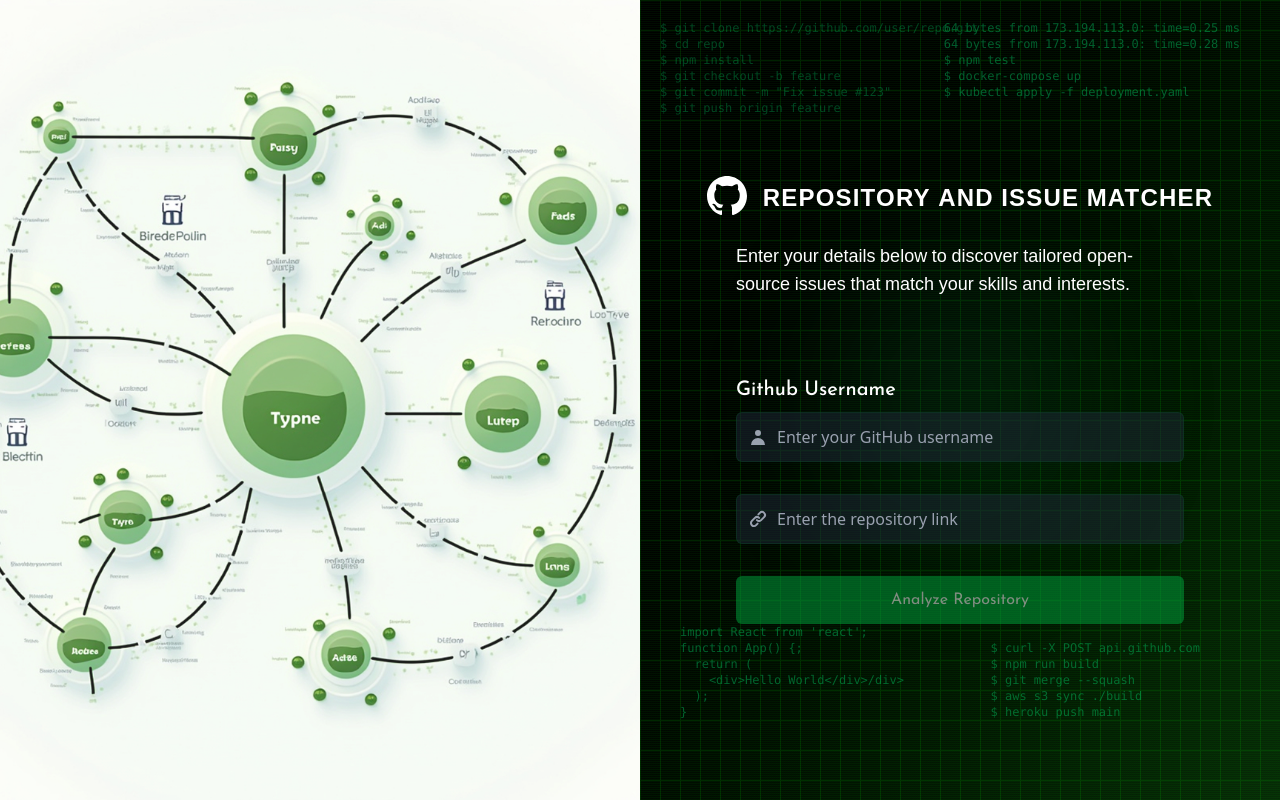
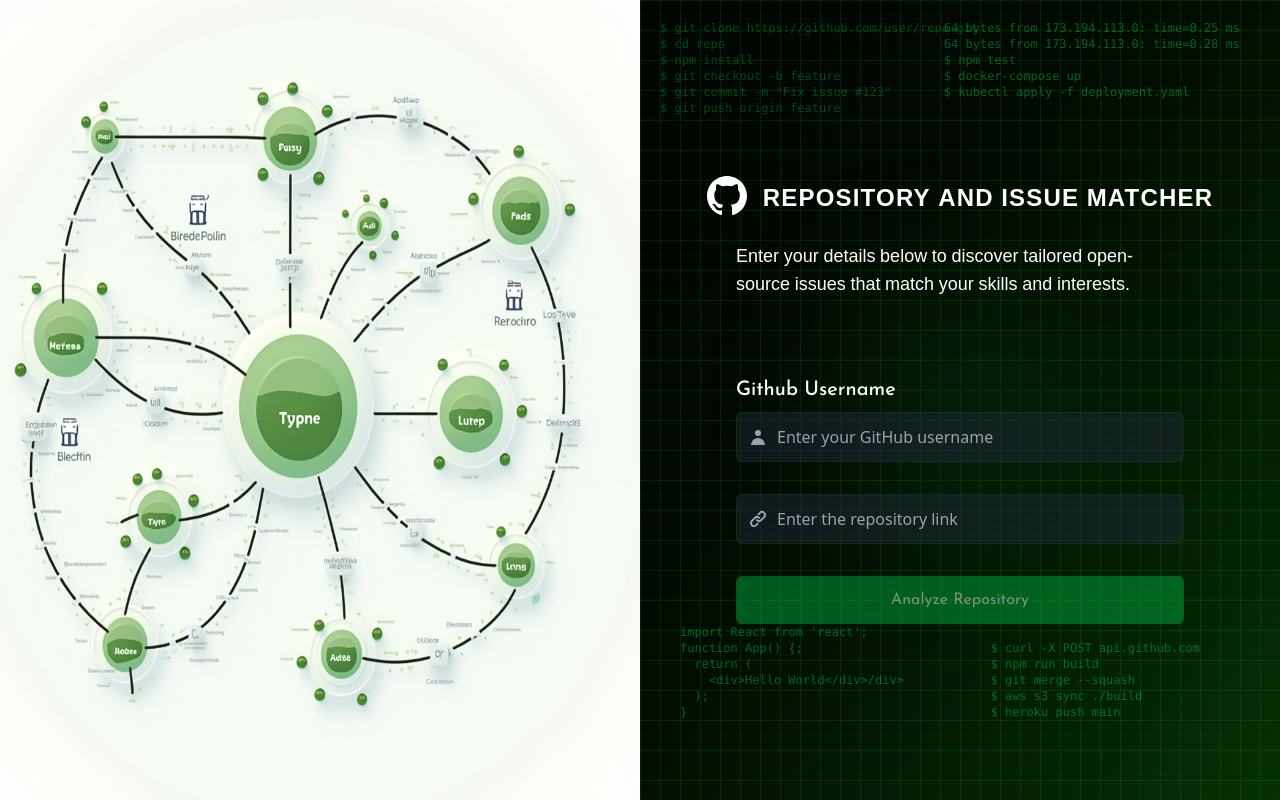
Before and after one commit to mehrinshamim/graphix.ai, a Next.js app in the folder client/: page /guidance in a window 1280 px wide. Built offline with nearby package versions, Linux system fonts and the light colour scheme.

Commit message:
increased mindmap img qaulity

```diff
--- a/client/app/guidance/page.tsx
+++ b/client/app/guidance/page.tsx
@@ -45,8 +45,9 @@ const RepositoryAnalyzer = () => {
           src="/assets/mindmap.png"
           alt="Repository Mindmap"
           layout="fill"
-          objectFit="cover"
+          objectFit="fill"
           priority
+          quality={100}
         />
       </div>
 
```
